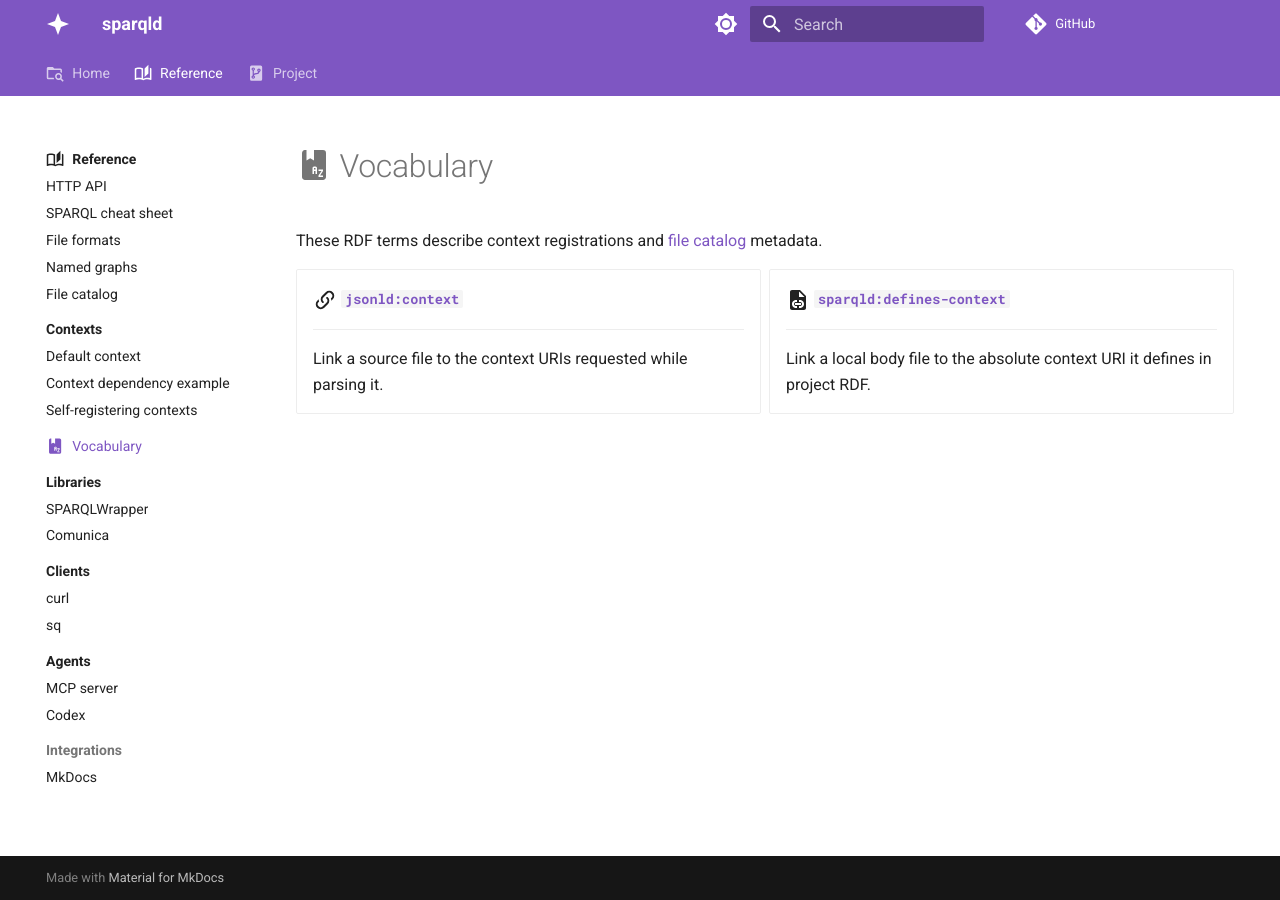
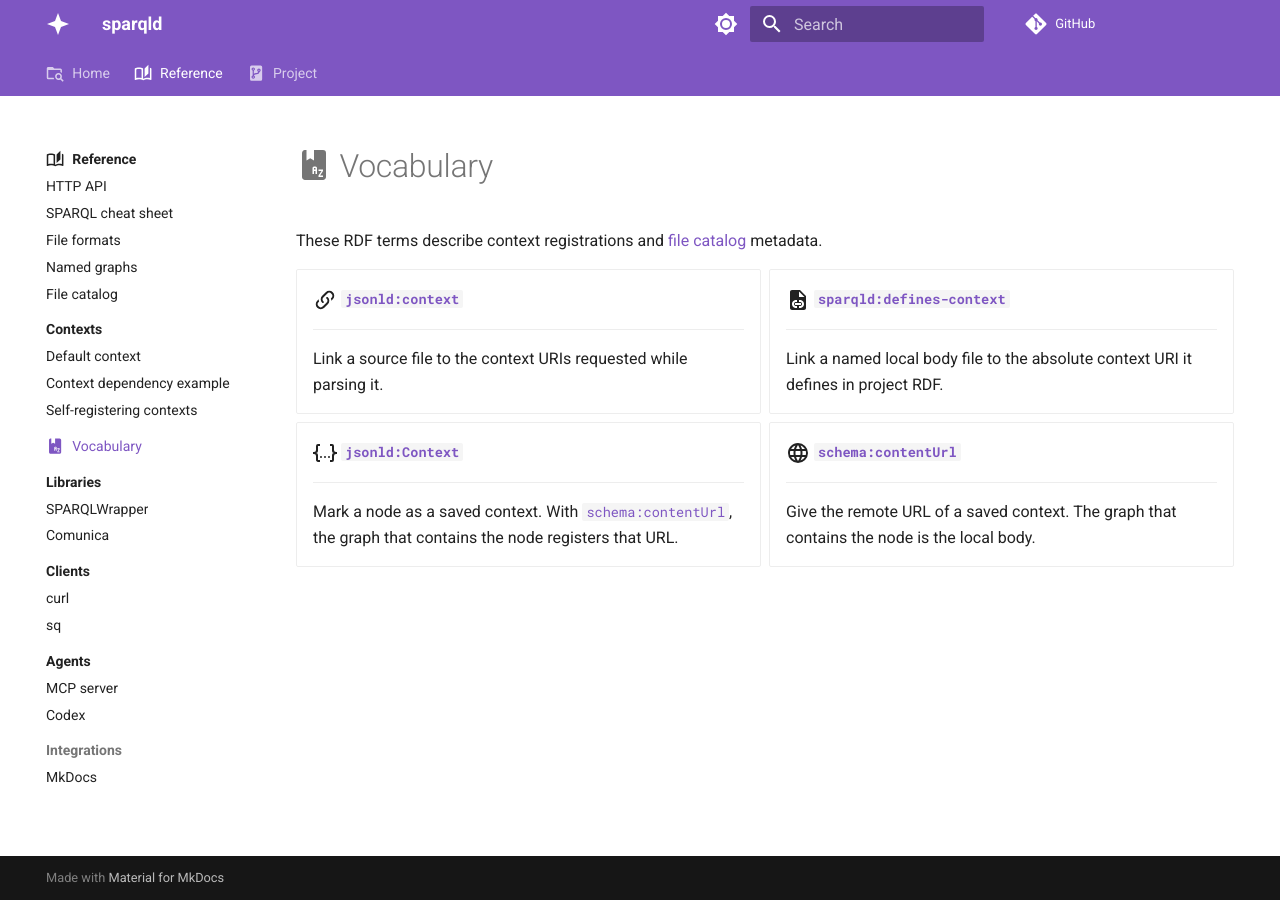
Before and after one commit to iolanta-tech/sparqld, an MkDocs documentation site: the page built from docs/reference/vocabulary/index.md, in a window 1280 px wide. Built offline with MkDocs 1.6.1 and Material for MkDocs 9.7.7, drawn with Linux system fonts in a browser that asks for light colours; comment, search, counter and statistics services are not loaded.

Commit message:
Add `jsonld:Context` and `schema:contentUrl` to the vocabulary reference

```diff
--- a/docs/reference/vocabulary/index.md
+++ b/docs/reference/vocabulary/index.md
@@ -29,6 +29,18 @@
 
     ---
 
-    Link a local body file to the absolute context URI it defines in project RDF.
+    Link a named local body file to the absolute context URI it defines in project RDF.
+
+-   :material-code-json:{ .lg .middle } **[`jsonld:Context`](http://www.w3.org/ns/json-ld#Context)**
+
+    ---
+
+    Mark a node as a saved context. With [`schema:contentUrl`](http://schema.org/contentUrl), the graph that contains the node registers that URL.
+
+-   :material-web:{ .lg .middle } **[`schema:contentUrl`](http://schema.org/contentUrl)**
+
+    ---
+
+    Give the remote URL of a saved context. The graph that contains the node is the local body.
 
 </div>
```
